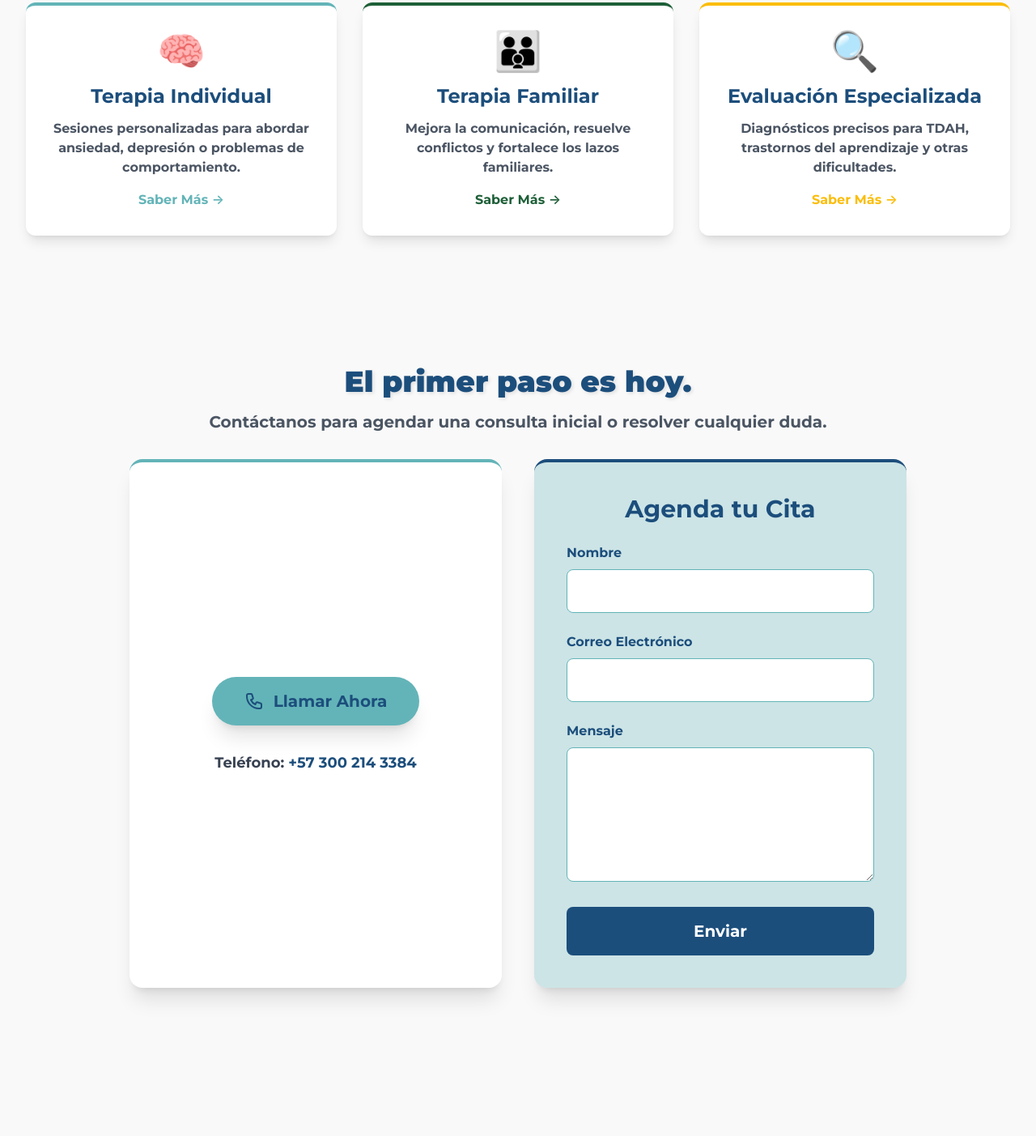
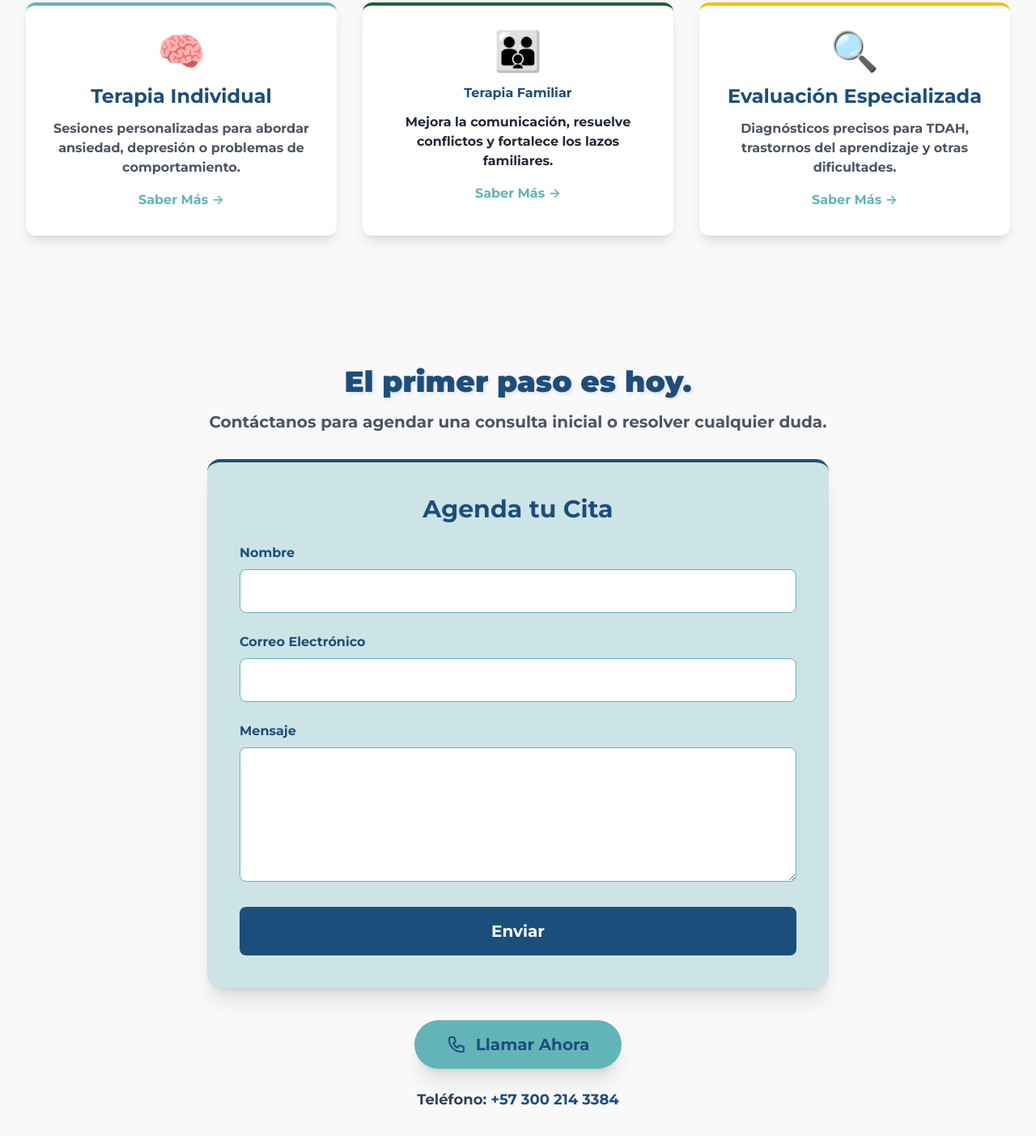
Before and after one commit to edies76/Sandra-page, a plain HTML site: page index.html in a window 1280 px wide. Shown: the part 2713-4116 px from the top of the page at 81% size. Before the commit the page ends 4013 px from the top, so only its background shows below. Drawn offline with nearby package versions, Linux system fonts and the light colour scheme.

Commit message:
second commit

```diff
--- a/index.html
+++ b/index.html
@@ -338,17 +338,17 @@
                         <p class="text-gray-600">
                             Sesiones personalizadas para abordar ansiedad, depresión o problemas de comportamiento.
                         </p>
-                        <a href="#contacto" class="mt-4 inline-block text-secondary-mint font-semibold hover:underline">Saber Más &rarr;</a>
+                        <a href="servicios.html" class="mt-4 inline-block text-secondary-mint font-semibold hover:underline">Saber Más &rarr;</a>
                     </div>
 
                     <!-- Tarjeta 2: Terapia Familiar -->
                     <div class="bg-white p-8 rounded-xl shadow-lg card-hover border-t-4 border-deep-green">
                         <div class="text-5xl text-deep-green mb-4">👪</div>
-                        <h3 class="text-2xl font-bold text-primary-blue mb-3">Terapia Familiar</h3>
-                        <p class="text-gray-600">
+                        <h3 class="tet-2xl font-bold text-primary-blue mb-3">Terapia Familiar</h3>
+                        <p class="text600">
                             Mejora la comunicación, resuelve conflictos y fortalece los lazos familiares.
                         </p>
-                        <a href="#contacto" class="mt-4 inline-block text-deep-green font-semibold hover:underline">Saber Más &rarr;</a>
+                        <a href="servicios.html" class="mt-4 inline-block text-secondary-mint font-semibold hover:underline">Saber Más &rarr;</a>
                     </div>
 
                   <!-- Tarjeta 3: Evaluaciones -->
@@ -358,7 +358,7 @@
                         <p class="text-gray-600">
                             Diagnósticos precisos para TDAH, trastornos del aprendizaje y otras dificultades.
                         </p>
-                        <a href="#contacto" class="mt-4 inline-block text-accent-yellow font-semibold hover:underline">Saber Más &rarr;</a>
+                        <a href="servicios.html" class="mt-4 inline-block text-secondary-mint font-semibold hover:underline">Saber Más &rarr;</a>
                     </div>
                 </div>
             </div>
@@ -366,26 +366,13 @@
 
         <!-- CTA Final / Contacto -->
         <section id="contacto" class="py-20 bg-background-light">
-            <div class="max-w-5xl mx-auto px-4 sm:px-6 lg:px-8">
+            <div class="max-w-4xl mx-auto px-4 sm:px-6 lg:px-8">
                 <h2 class="text-4xl font-extrabold text-primary-blue mb-4 text-shadow-custom text-center">El primer paso es hoy.</h2>
                 <p class="text-xl text-gray-600 mb-8 text-center">
                     Contáctanos para agendar una consulta inicial o resolver cualquier duda.
                 </p>
-                <div class="grid grid-cols-1 md:grid-cols-2 gap-10">
-                    <!-- Bloque llamar -->
-                    <div class="flex flex-col items-center justify-center bg-white rounded-2xl shadow-xl p-10 border-t-4 border-secondary-mint">
-                        <button id="btn-copiar-tel" type="button" class="inline-flex items-center justify-center px-10 py-4 bg-secondary-mint text-primary-blue text-xl font-bold rounded-full hover:bg-primary-blue hover:text-white transition duration-300 shadow-xl transform hover:scale-105 mb-6">
-                            <svg class="h-6 w-6 mr-3" fill="none" viewBox="0 0 24 24" stroke="currentColor"><path stroke-linecap="round" stroke-linejoin="round" stroke-width="2" d="M3 5a2 2 0 012-2h3.28a1 1 0 01.948.684l1.498 4.493a1 1 0 01-.502 1.21l-2.257 1.13a11.042 11.042 0 005.516 5.516l1.13-2.257a1 1 0 011.21-.502l4.493 1.498a1 1 0 01.684.949V19a2 2 0 01-2 2h-1C9.716 21 3 14.284 3 6V5z" /></svg>
-                            Llamar Ahora
-                        </button>
-                        <div class="text-lg text-gray-700 mt-2">Teléfono: <span class="font-bold text-primary-blue">+57 300 214 3384</span></div>
-                        <!-- Notificación de copiado -->
-                        <div id="copiado-notif" class="mt-4 fixed top-6 right-6 bg-green-500 text-white px-6 py-3 rounded-lg shadow-lg font-semibold text-lg opacity-0 pointer-events-none transition-all duration-500 z-50">
-                            Número copiado al portapapeles
-                        </div>
-                    </div>
-                    <!-- Bloque formulario -->
-                    <form id="form-cita" action="https://formspree.io/f/xwprbvlp" method="POST" class="bg-secondary-mint/30 rounded-2xl p-10 shadow-xl border-t-4 border-primary-blue w-full">
+                <!-- Formulario grande centrado -->
+                <form id="form-cita" action="https://formspree.io/f/xwprbvlp" method="POST" class="bg-secondary-mint/30 rounded-2xl p-10 shadow-xl border-t-4 border-primary-blue w-full max-w-3xl mx-auto mb-10">
                     <h3 class="text-3xl font-bold text-primary-blue mb-6 text-center">Agenda tu Cita</h3>
                     <div class="mb-6">
                         <label for="nombre" class="block text-primary-blue font-semibold mb-2">Nombre</label>
@@ -401,6 +388,16 @@
                     </div>
                     <button type="submit" class="w-full bg-primary-blue text-white font-bold py-4 rounded-lg hover:bg-secondary-mint hover:text-primary-blue transition duration-300 text-xl">Enviar</button>
                 </form>
+                <!-- Botón llamar abajo centrado -->
+                <div class="flex flex-col items-center justify-center">
+                    <button id="btn-copiar-tel" type="button" class="inline-flex items-center justify-center px-10 py-4 bg-secondary-mint text-primary-blue text-xl font-bold rounded-full hover:bg-primary-blue hover:text-white transition duration-300 shadow-xl transform hover:scale-105 mb-4">
+                        <svg class="h-6 w-6 mr-3" fill="none" viewBox="0 0 24 24" stroke="currentColor"><path stroke-linecap="round" stroke-linejoin="round" stroke-width="2" d="M3 5a2 2 0 012-2h3.28a1 1 0 01.948.684l1.498 4.493a1 1 0 01-.502 1.21l-2.257 1.13a11.042 11.042 0 005.516 5.516l1.13-2.257a1 1 0 011.21-.502l4.493 1.498a1 1 0 01.684.949V19a2 2 0 01-2 2h-1C9.716 21 3 14.284 3 6V5z" /></svg>
+                        Llamar Ahora
+                    </button>
+                    <div class="text-lg text-gray-700 mt-2">Teléfono: <span class="font-bold text-primary-blue">+57 300 214 3384</span></div>
+                    <div id="copiado-notif" class="mt-4 fixed top-6 right-6 bg-green-500 text-white px-6 py-3 rounded-lg shadow-lg font-semibold text-lg opacity-0 pointer-events-none transition-all duration-500 z-50">
+                        Número copiado al portapapeles
+                    </div>
                 </div>
             </div>
         </section>
@@ -529,3 +526,6 @@
 </body>
 
 </html>
+</body>
+
+</html>
```
Lines whose indentation alone changed are shown as unchanged.
